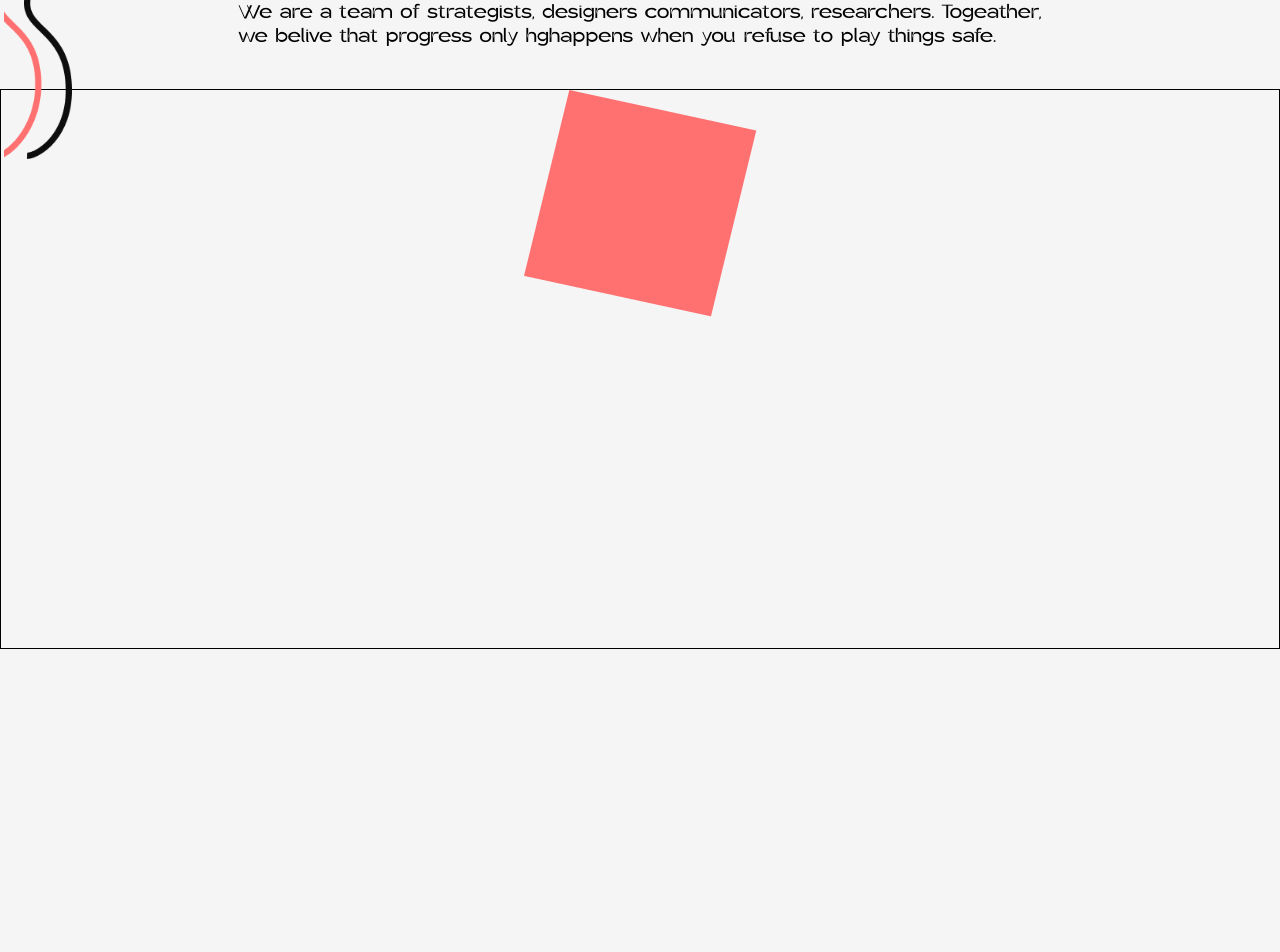
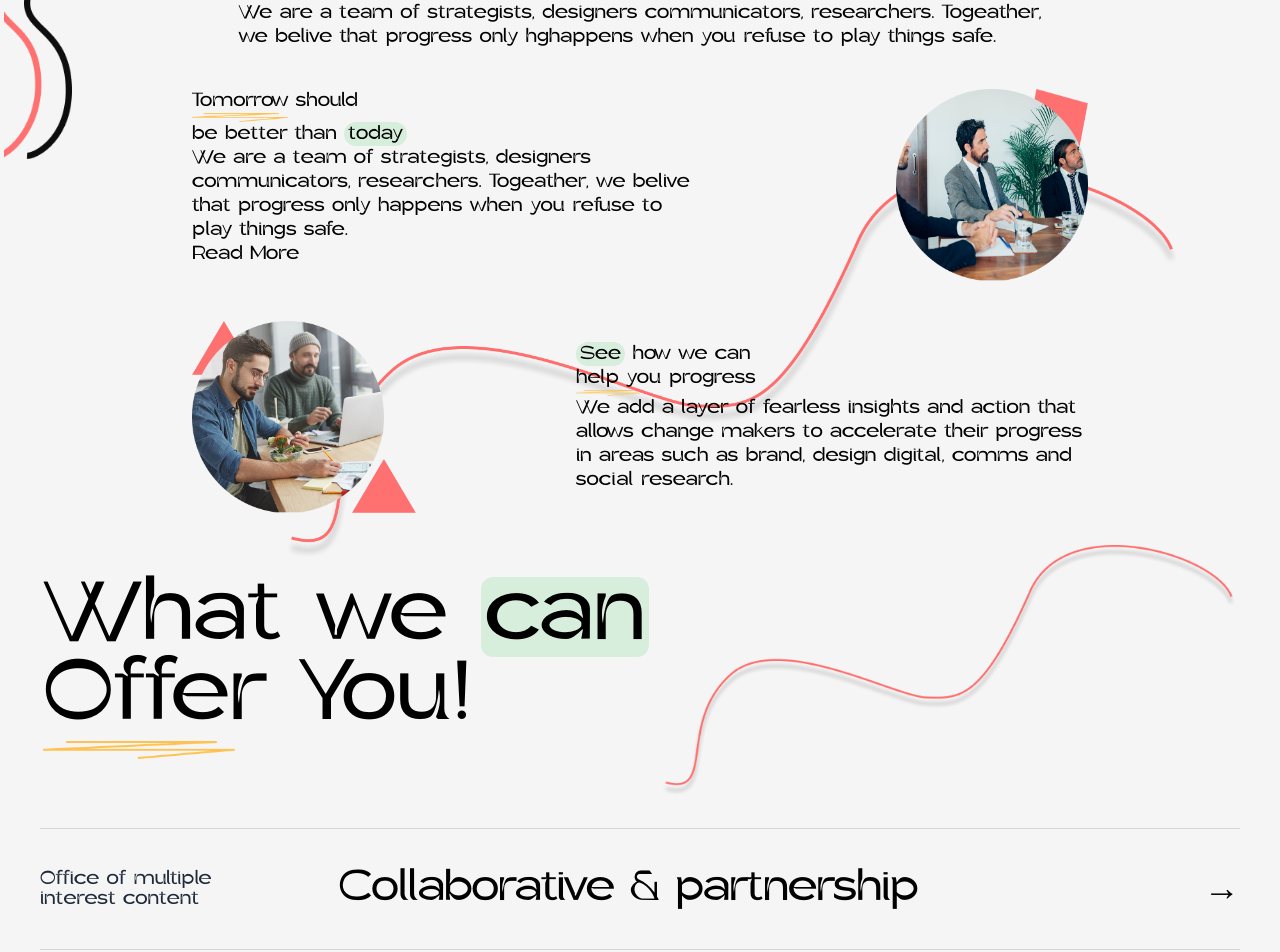
Before and after one commit to DCABHI83/elementum, a React (Vite) app: page / in a window 1280 px wide. Shown: the part 380-1332 px from the top of the page. Before the commit the page ends 1029 px from the top, so only its background shows below. Built offline with nearby package versions, Linux system fonts and the light colour scheme.

Commit message:
made offer page hero page

```diff
--- a/src/App.jsx
+++ b/src/App.jsx
@@ -2,6 +2,7 @@ import React from 'react'
 import Header from './UI/Header'
 import Hero from './components/Hero'
 import Body from './components/Body'
+import Offer from './components/Offer'
 
 const App = () => {
   return (
@@ -9,6 +10,7 @@ const App = () => {
    <Header/>
    <Hero/>
    <Body/>
+   <Offer/>
 
    </>
   )
--- a/src/components/Body.jsx
+++ b/src/components/Body.jsx
@@ -1,19 +1,52 @@
 import React from 'react'
+import vector from '../assets/Vector 5.png'
+import office1 from '../assets/office1.png'
+import square from '../assets/square.png'
+import triangle from '../assets/triangle.png'
+import office2 from '../assets/office2.png'
 import cursive from '../assets/cursive.png'
-import triangle from '../assets/triangle.png'
-import square from '../assets/square.png'
-import office1 from '../assets/office1.png'
 const Body = () => {
   return (
-<>
-<div className='border h-[70vh]'>
-<div className='flex justify-evenly items-center relative'>
-  <img src={square} alt="square" />
+  <>
+  <div className='main relative'>
+    <div className='flex justify-evenly'>
+      <div className='text relative'>
+        <h1>Tomorrow should</h1>
+        <img className=' w-[6em]' src={vector} alt="vector" />
+        <h1>be better than <span className='bg-[#D7EEDD] rounded-xl p-1'>today</span></h1>
+        <p className=' w-[40vw]'>We are a team of strategists, designers communicators, researchers.
+Togeather, we belive that progress only happens when you refuse
+to play things safe.</p>
+<h1>Read More</h1>
+      </div>
+      <div className='image flex relative '>
+        <img className='w-[15vw]' src={office1} alt="office" />
+        <img className='w-[5vw] h-[10vh] absolute z-[-1] right-0' src={square} alt="square" />
+      </div>
+    </div>
+    <div className='absolute right-25 top-20 z-[-1]'>
+      <img className='w-[70vw]' src={cursive} alt="cursive" />
+    </div>
+    <div className='flex justify-evenly items-center mt-10'>
+      <div className='image relative'>
+        <img className='w-[5vw] absolute z-[-1] ' src={triangle} alt="triangle" />
+        <img className='w-[15vw]' src={office2} alt="office" />
+        <img className='w-[5vw] bottom-0 left-40 absolute ' src={triangle} alt="triangle" />
+      </div>
+      <div className='text'>
+        <h1><span className='bg-[#D7EEDD] rounded-xl p-1'>See</span> how we can</h1>
+        <h1>help you progress</h1>
+        <img className='w-[5vw]' src={vector} alt="vector" />
+        <div className='w-[40vw]'>
+          <p className='text-[1em]'>We add a layer of fearless insights and action that allows change
+makers to accelerate their progress in areas such as brand, design
+digital, comms and social research.</p>
+        </div>
+      </div>
+    </div>
+  </div>
 
-</div>
-</div>
-
-</>
+  </>
   )
 }
 
--- /dev/null
+++ b/src/components/Faq.jsx
@@ -0,0 +1,11 @@
+import React from 'react'
+
+const Faq = () => {
+  return (
+    <div>
+
+    </div>
+  )
+}
+
+export default Faq
--- /dev/null
+++ b/src/components/Offer.jsx
@@ -0,0 +1,73 @@
+import React from 'react'
+import cursive from "../assets/cursive.png"
+import vector from "../assets/vector 5.png"
+
+const Offer = () => {
+  const items = [
+    {
+      label: "Office of multiple interest content",
+      title: "Collaborative & partnership",
+    },
+    {
+      label: "The hanger US Air force digital experimental",
+      title: "We talk about our weight",
+    },
+    {
+      label: "Delta faucet content, social, digital",
+      title: "Piloting digital confidence",
+      hasFloat: true,
+    },
+  ];
+
+  return (
+    <>
+      <div className='main flex p-[2em] justify-evenly items-center'>
+        <div className='text text-7xl flex flex-col gap-2'>
+          <h1>What we <span className='bg-[#D7EEDD] p-1 rounded-xl'>can</span></h1>
+          <h1>Offer You!</h1>
+          <img className='w-[15vw]' src={vector} alt="vector" />
+        </div>
+        <div className='image'>
+          <img className='w-[45vw]' src={cursive} alt="cursive" />
+        </div>
+      </div>
+
+      {/* --- Section Modified to match image --- */}
+      <div className="w-full px-10">
+        {items.map((elem, index) => {
+          return (
+            <div key={index} className="group border-t border-gray-300 last:border-b py-10">
+              <div className="grid grid-cols-[1.5fr_4fr_1fr] items-center gap-10">
+
+                {/* Left: Label */}
+                <p className="text-sm md:text-base text-gray-800 leading-tight max-w-[200px]">
+                  {elem.label}
+                </p>
+
+                {/* Center: Title (Large Display Font) */}
+                <div className="relative">
+                  <h2 className="text-4xl md:text-4xl font-light tracking-tight text-black">
+                    {elem.title}
+                  </h2>
+                  {/* Floating sticker effect for the 3rd item */}
+
+                </div>
+
+                {/* Right: Arrow */}
+                <div className="text-right">
+                  <span className="text-4xl font-extralight transition-transform group-hover:translate-x-2 inline-block cursor-pointer">
+                    &rarr;
+                  </span>
+                </div>
+
+              </div>
+            </div>
+          )
+        })}
+      </div>
+      {/* ---------------------------------------- */}
+    </>
+  )
+}
+
+export default Offer
```
